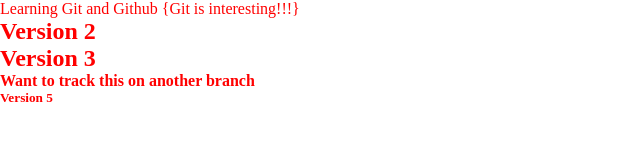
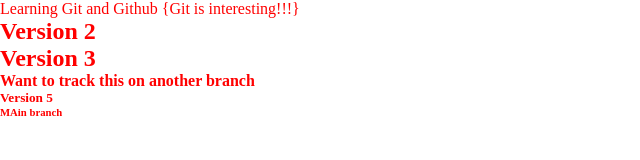
Before and after one commit to Socheema/learning_git, a plain HTML site: page index.html in a window 1280 px wide. Shown: the full height of the page, 0-640 px from the left. Drawn offline with Linux system fonts and the light colour scheme.

Commit message:
add a main branch

```diff
--- a/index.html
+++ b/index.html
@@ -14,5 +14,6 @@
     <h2>Version 3</h2>
     <h4>Want to track this on another branch</h4>
     <h5> Version 5</h5>
+    <h6>MAin branch</h6>
 </body>
 </html>
```
